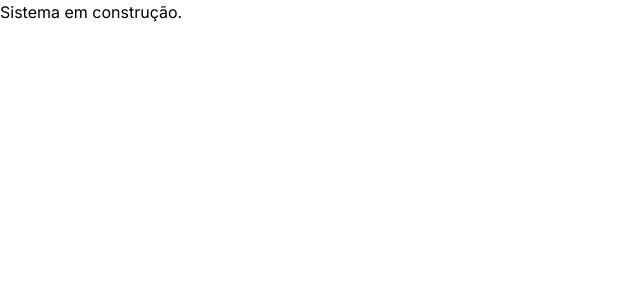
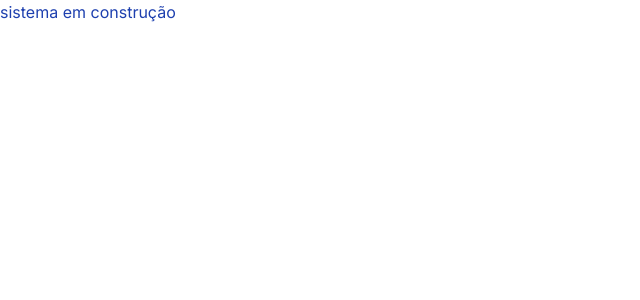
Before and after one commit to andreas96sousa/acme, a Next.js app: page / in a window 1280 px wide. Shown: the top 300 px of the page, without its empty margins (0-640 px from the left). Built offline with nearby package versions, Linux system fonts and the light colour scheme; a web font is replaced by a local one.

Commit message:
chore: testando tailwindcss

```diff
--- a/src/app/page.tsx
+++ b/src/app/page.tsx
@@ -1,3 +1,9 @@
 export default function Page() {
-  return 'Sistema em construção.';
+  return (
+    <main>
+      <h1 className="text-blue-800">
+        sistema em construção
+      </h1>
+    </main>
+  );
 }
```
